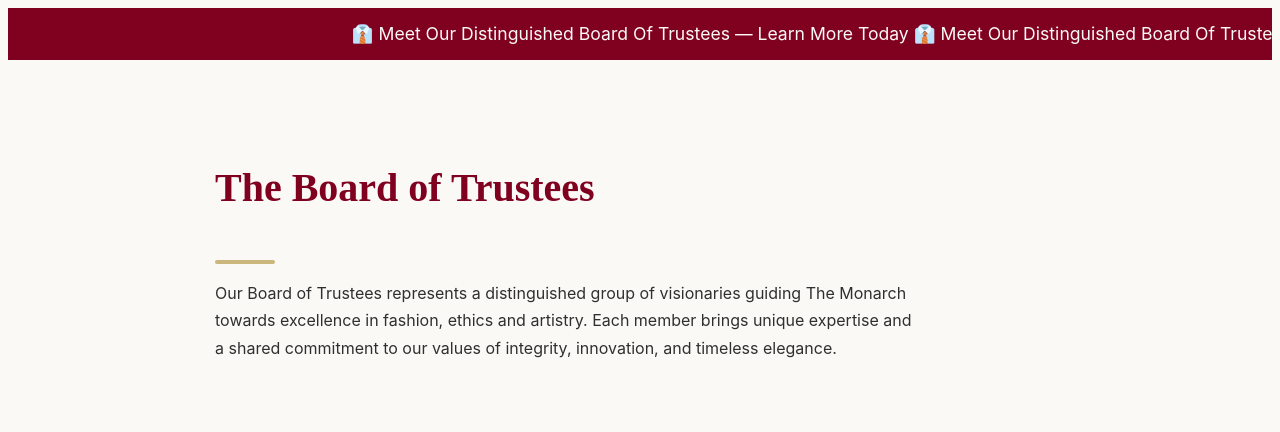
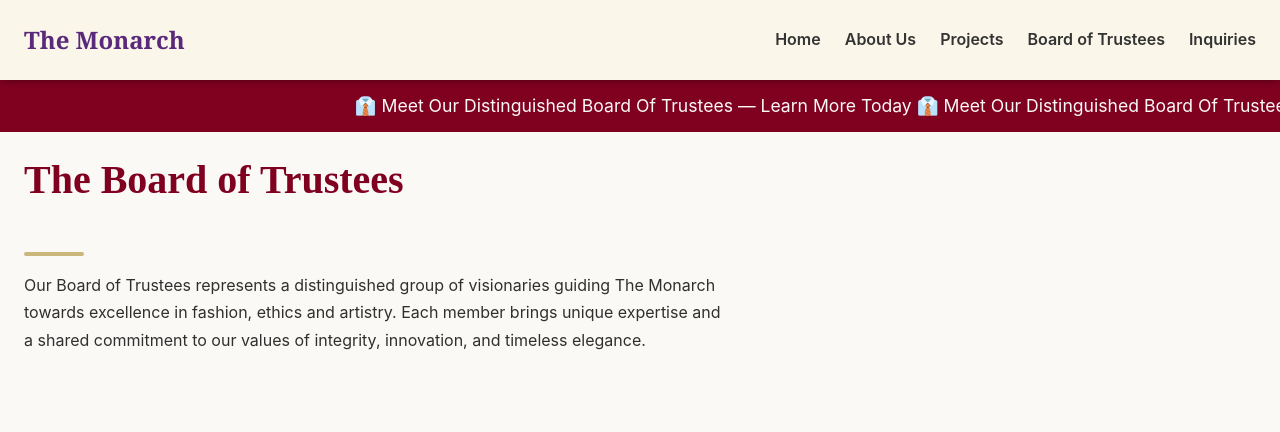
Before and after one commit to Miva-Ctrl-Alt-Elite/Miva-Ctrl-Alt-Elite, a plain HTML site: page board-of-trustees/board-of-trustees.html in a window 1280 px wide. Shown: the top 432 px of the page. Drawn offline with Linux system fonts and the light colour scheme; grey boxes are pictures that could not be loaded.

Commit message:
Implemented responsive reusable header

```diff
--- a/assets/marquee.css
+++ b/assets/marquee.css
@@ -8,6 +8,7 @@
   padding: 12px 0;
   font-size: 1.1rem;
   text-transform: capitalize;
+  top:5rem;
 }
 
 .marquee-inner {
--- a/board-of-trustees/board-of-trustees.css
+++ b/board-of-trustees/board-of-trustees.css
@@ -177,3 +177,9 @@
     color: var(--color-text);
     line-height: 1.6;
 }
+
+@media (min-width: 640px) {
+    .board-header {
+        margin: 0;
+    }
+}
--- a/board-of-trustees/board-of-trustees.html
+++ b/board-of-trustees/board-of-trustees.html
@@ -11,11 +11,15 @@
 
   <!-- Global Marquee -->
   <link rel="stylesheet" href="../assets/marquee.css">
-  <div class="marquee" data-page="trustees"></div>
+  <link rel="stylesheet" href="../header/style.css">
+  <link rel="stylesheet" href="../header/site-header.css">
+  <header id="header" class="site-header" data-page="trustees"></header>
   <script src="../assets/data.js"></script>
   <script src="../assets/marquee.js"></script>
+  <script src="../header/site-header.js"></script>
 
 
+    <div class="marquee" data-page="trustees"></div>
   <div class="page-wrapper">
 
     <header class="section-wrapper board-header">
@@ -141,7 +145,6 @@
     </div>
   </div>
 </div>
-
 <script src="board-of-trustees.js"></script>
 </body>
 </html>
--- /dev/null
+++ b/header/site-header.css
@@ -0,0 +1,191 @@
+/* Base container and logo */
+body {
+  /* margin: 0; */
+  transition: overflow 0.3s;
+  scrollbar-width: none;
+  -ms-overflow-style: none;
+}
+
+body::-webkit-scrollbar {
+  display: none;
+}
+
+#header {
+  position: fixed;
+  width: 100%;
+  z-index: 900;
+  display: flex;
+  flex-direction: row;
+  justify-content: center;
+  padding: 0;
+  height: 5rem;
+  border: none;
+  box-shadow: 0 4px 6px -2px rgba(0, 0, 0, 0.3);
+}
+
+.header-container {
+  max-width: 1440px;
+  width: 98%;
+  margin: 0 auto;
+  padding: 0 var(--spacing-md);
+  display: flex;
+  justify-content: space-between;
+  align-items: center;
+  position: relative;
+  z-index: 2000; /* make sure container is above drawer toggle */
+}
+
+.logo {
+  font-size: 1.5rem;
+  font-weight: bold;
+}
+
+/* Drawer toggle button */
+#menu-toggle {
+  display: none;
+}
+
+.menu-toggle-label {
+  display: block;
+  cursor: pointer;
+  z-index: 2001; /* above drawer */
+}
+
+.menu-icon {
+  display: block;
+  width: 24px;
+  height: 2px;
+  background: #333;
+  position: relative;
+  transition: all 0.3s;
+}
+
+.menu-icon::before,
+.menu-icon::after {
+  content: '';
+  position: absolute;
+  width: 24px;
+  height: 2px;
+  background: #333;
+  transition: all 0.3s;
+}
+
+.menu-icon::before {
+  top: -8px;
+}
+
+.menu-icon::after {
+  top: 8px;
+}
+
+/* Drawer menu (mobile) */
+.nav-menu {
+  display: none; /* hidden by default */
+  position: fixed;
+  top: 0;
+  right: 0;
+  width: 100vw;
+  height: 100vh;
+  background-color: white;
+  z-index: 2000;
+  flex-direction: column;
+  justify-content: center;
+  overflow-y: auto;
+}
+#menu-toggle:checked ~ body {
+  overflow-y: hidden;
+}
+#menu-toggle:checked ~ .menu-toggle-label {
+  position: fixed;
+  /* left: ; */
+  right: 1rem;
+}
+/* Show drawer when checkbox is checked */
+#menu-toggle:checked ~ .nav-menu {
+  display: flex;
+}
+
+/* Disable page scroll when drawer is open */
+#menu-toggle:checked ~ .nav-menu {
+  overflow-y: auto;
+}
+#menu-toggle:checked ~ .nav-menu,
+#menu-toggle:checked ~ body {
+  overflow: hidden; /* stop body scrolling */
+}
+
+/* List inside drawer */
+.nav-menu ul.nav-list {
+  list-style: none;
+  margin: 0;
+  padding: 0;
+  display: flex;
+  flex-direction: column;
+  gap: 20px;
+  align-items: center;
+}
+
+.nav-menu ul.nav-list li {
+  width: 100%;
+  text-align: center;
+}
+
+.nav-menu ul.nav-list li a {
+  display: block;
+  text-decoration: none;
+  color: #333;
+  font-size: 1.2rem;
+  padding: 12px 0;
+  transition: color 0.3s;
+}
+
+.nav-menu ul.nav-list li a:hover {
+  color: #6b21a8;
+}
+
+/* Animate hamburger to X */
+#menu-toggle:checked + label .menu-icon {
+  background: transparent;
+}
+
+#menu-toggle:checked + label .menu-icon::before {
+  transform: rotate(45deg) translate(5px, 5px);
+}
+
+#menu-toggle:checked + label .menu-icon::after {
+  transform: rotate(-45deg) translate(5px, -5px);
+}
+
+/* Desktop menu */
+@media (min-width: 640px) {
+  .menu-toggle-label {
+    display: none;
+  }
+
+  .nav-menu {
+    display: flex;
+    position: static;
+    flex-direction: row;
+    height: auto;
+    width: auto;
+    padding: 0;
+    gap: 24px;
+    box-shadow: none;
+    transition: none;
+    right: auto;
+    background-color: transparent;
+  }
+
+  .nav-menu ul.nav-list {
+    flex-direction: row;
+    gap: 24px;
+    align-items: center;
+  }
+
+  .nav-menu ul.nav-list li a {
+    padding: 0;
+    font-size: 1rem;
+    margin: 0;
+    width: max-content
+  }
+}
--- /dev/null
+++ b/header/site-header.js
@@ -0,0 +1,38 @@
+document.addEventListener("DOMContentLoaded", () => {
+  const headerContainer = document.getElementById("header");
+
+  if (!headerContainer) {
+    console.error("No element with id='header' found in the DOM.");
+    return;
+  }
+
+  headerContainer.innerHTML = `
+    <div class="header-container">
+      <h1 class="logo">The Monarch</h1>
+
+      <!-- Hamburger for mobile -->
+      <input type="checkbox" id="menu-toggle">
+      <label for="menu-toggle" class="menu-toggle-label">
+        <span class="menu-icon"></span>
+      </label>
+
+      <!-- Navigation -->
+      <nav class="nav-menu">
+        <ul class="nav-list"><li><a href="/">Home</a></li>
+        <li><a href="/about">About Us</a></li>
+        <li><a href="/projects">Projects</a></li>
+        <li><a href="/board">Board of Trustees</a></li>
+        <li><a href="/inquiries">Inquiries</a></li>
+        </ul>
+      </nav>
+    </div>
+  `;
+  // fetch("./header.html")
+  //   .then(res => {
+  //     if (!res.ok) throw new Error(`HTTP error: ${res.status}`);
+  //     return res.text();
+  //   })
+  //   .then(html => {
+  //   })
+  //   .catch(err => console.error("Failed to load header:", err));
+});
--- /dev/null
+++ b/header/style.css
@@ -0,0 +1,32 @@
+.site-header {
+  background: #faf6e9;
+  border-bottom: 3px solid #6a2c91;
+  padding: 1.5rem 0;
+}
+
+.container {
+  width: 90%;
+  max-width: 1300px;
+  margin: auto;
+  display: flex;
+  justify-content: space-between;
+  align-items: center;
+}
+
+.logo {
+  font-family: "Georgia", serif;
+  font-size: 1.8rem;
+  color: #5a297b;
+}
+
+.nav-menu a {
+  margin-left: 2rem;
+  font-size: 0.9rem;
+  color: #5a297b;
+  text-decoration: none;
+  font-weight: 600;
+}
+
+.nav-menu a:hover {
+  text-decoration: underline;
+}
--- a/monarch_utilities.css
+++ b/monarch_utilities.css
@@ -41,6 +41,7 @@ body {
     color: var(--color-text);
     background-color: var(--color-cream);
     line-height: 1.6;
+    margin: 0;
 }
 
 /* Consistent look for all headings (font usage) */
```
Also changed, not shown: header/header.html (added, +11 -0 lines).
